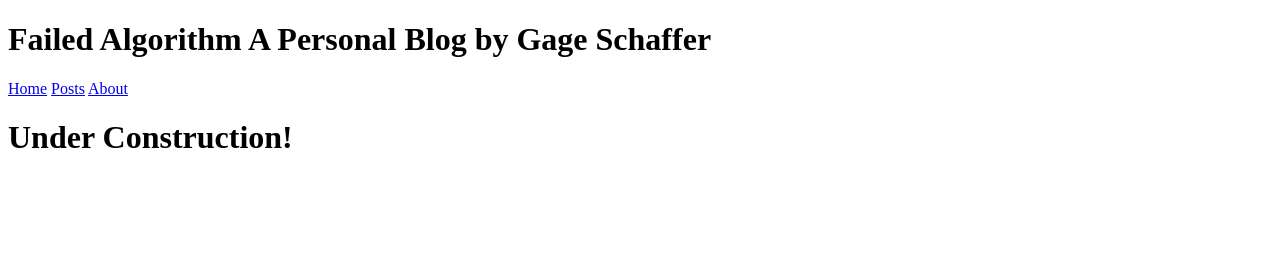
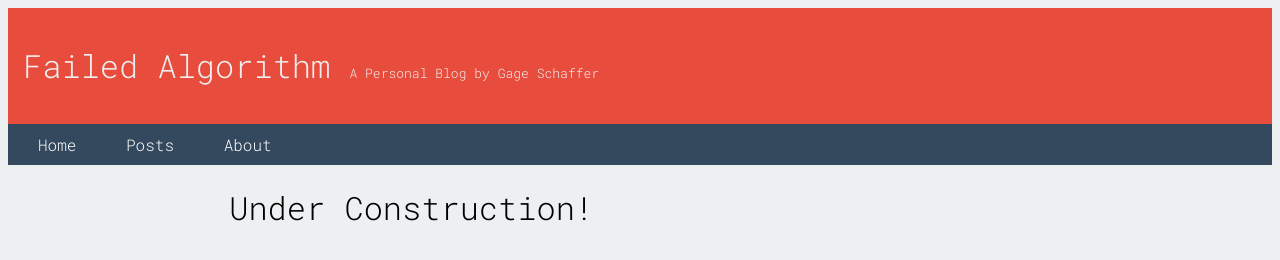
Before and after one commit to Gage-BCCA/failed-algorithm, a plain HTML site: page about/index.html in a window 1280 px wide. Drawn offline with nearby package versions, Linux system fonts and the light colour scheme; files that its build step writes are made by us from their sources; the site is published under a folder, as on GitHub Pages, so addresses that start at the root find nothing; a web font is replaced by a local one.

Commit message:
Fixed CSS relative path error

```diff
--- a/about/index.html
+++ b/about/index.html
@@ -13,7 +13,7 @@
     href="https://unpkg.com/prismjs@1.20.0/themes/prism-okaidia.css"
     rel="stylesheet"
   />
-    <link rel="stylesheet" href="/bundle.css" />
+    <link rel="stylesheet" href="bundle.css" />
     <title>Failed Algorithm</title>
   </head>
   <body>
```
Also changed, not shown: index.html (+1 -1 lines), posts/index.html (+1 -1 lines), posts/learning-rust-part-1/index.html (+1 -1 lines).
